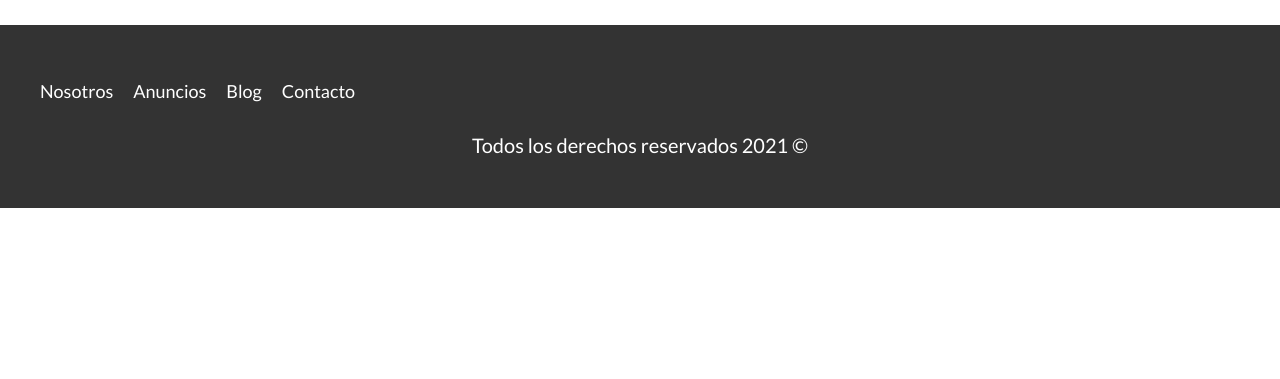
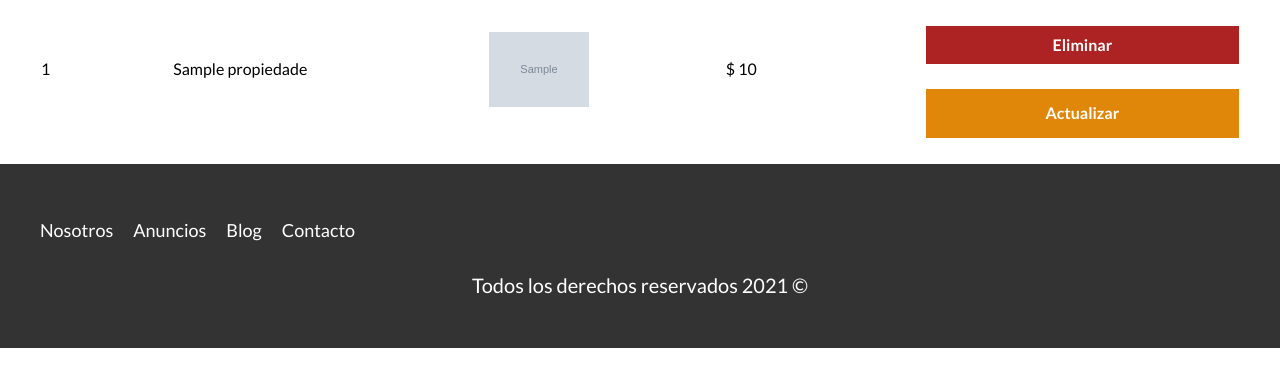
Before and after one commit to marina757/Bienes_Php_POO, a PHP site: page /admin in a window 1280 px wide. Shown: the part 421-800 px from the top of the page. Run offline with PHP 8.4, Linux system fonts and the light colour scheme; the visitor is signed in with stand-in values (Sample User, id 1); tables that the repository leaves empty or names only in its code hold one stand-in row (values such as "Sample post"); grey boxes marked "Sample" are stand-in pictures; data that the repository does not hold is empty.

Commit message:
iterando sopra risultati

```diff
--- a/admin/index.php
+++ b/admin/index.php
@@ -66,23 +66,23 @@
             </thead>
 
             <tbody><!--MOSTRAR LOS RESULTADOS-->
-                <?php while ($propiedad = mysqli_fetch_assoc($resultadoConsulta)): ?>
+                <?php foreach ($propiedades as $propiedad): ?>
                 <tr>
-                    <td><?php echo $propiedad['id']; ?></td>
-                    <td><?php echo $propiedad['titulo']; ?></td>
-                    <td> <img src="/imagenes/<?php echo $propiedad['imagen']; ?>" class="imagen-tabla"> </td>
-                    <td>$ <?php echo $propiedad['precio']; ?></td>
+                    <td><?php echo $propiedad->id; ?></td>
+                    <td><?php echo $propiedad->titulo; ?></td>
+                    <td> <img src="/imagenes/<?php echo $propiedad->imagen; ?>" class="imagen-tabla"> </td>
+                    <td>$ <?php echo $propiedad->precio; ?></td>
                     <td>
                         <form method="POST" class="w-100">
-                            <input type="hidden" name="id" value="<?php echo $propiedad['id']; ?>">
+                            <input type="hidden" name="id" value="<?php echo $propiedad->id; ?>">
 
                             <input type="submit" class="boton-rojo-block" value="Eliminar">
                         </form>
 
-                        <a href="admin/propiedades/actualizar.php?id=<?php echo $propiedad['id']; ?>" class="boton-amarillo-block">Actualizar</a>
+                        <a href="admin/propiedades/actualizar.php?id=<?php echo $propiedad->id; ?>" class="boton-amarillo-block">Actualizar</a>
                     </td>
                 </tr>
-                <?php endwhile; ?>
+                <?php endforeach; ?>
             </tbody>
         </table>
     </main>
```
